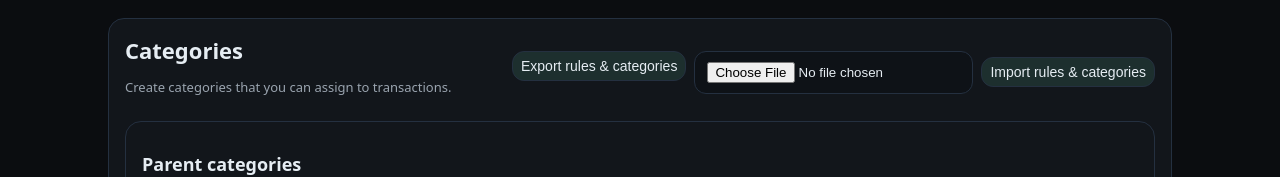
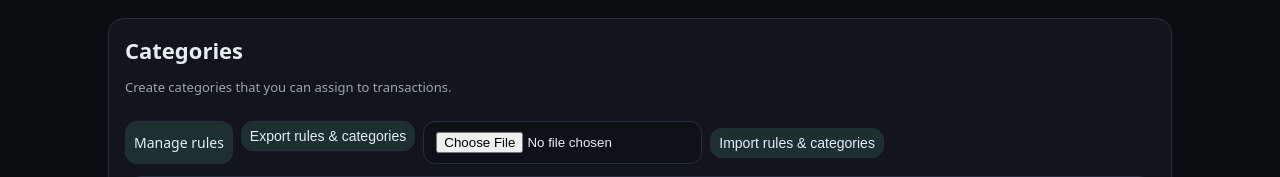
Before and after one commit to Luitdesign/mini-uiltje, a PHP site: page /categories.php in a window 1280 px wide. Shown: the part 112-289 px from the top of the page. Run offline with PHP 8.4, Linux system fonts and the light colour scheme; the visitor is signed in with stand-in values (Sample User, id 1); data that the repository does not hold is empty; some libraries are stand-ins or nearby versions.

Commit message:
Add rules shortcut button on categories page

```diff
--- a/public/categories.php
+++ b/public/categories.php
@@ -245,6 +245,7 @@ render_header('Categories', 'categories');
       <p class="small">Create categories that you can assign to transactions.</p>
     </div>
     <div class="row" style="gap: 8px; flex-wrap: wrap;">
+      <a class="btn" href="/rules.php">Manage rules</a>
       <form method="post" action="/categories.php">
         <input type="hidden" name="csrf_token" value="<?= h(csrf_token($config)) ?>">
         <input type="hidden" name="action" value="export_rules_categories">
```
